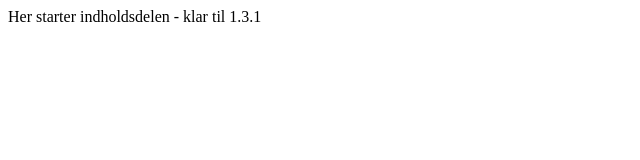
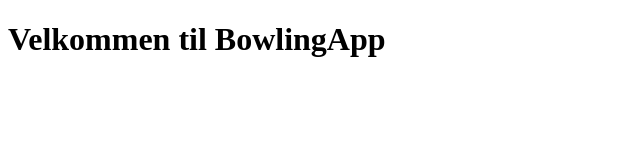
Before and after one commit to tobi1751/html-learning-phase-1, a plain HTML site: page html-learning-phase-1/indhold.html in a window 1280 px wide. Shown: the whole page, without its empty margins (0-640 px from the left). Drawn offline with Linux system fonts and the light colour scheme.

Commit message:
Tilføjet <body> med første synlige element

```diff
--- a/html-learning-phase-1/indhold.html
+++ b/html-learning-phase-1/indhold.html
@@ -2,18 +2,9 @@
 <html lang="da">
   <head>
     <meta charset="UTF-8">
-    <meta name="viewport" content="width=device-width, initial-scale=1.0">
-    <meta name="description" content="Social bowling-app med tracking og klubprofiler.">
-    <meta name="author" content="Anders Dev">
-    <meta name="keywords" content="bowling, score, klub, app, social">
-    <meta name="theme-color" content="#0044cc">
-    <title>Bowling Social – Forside</title>
-    <link rel="icon" href="/favicon.ico" type="image/x-icon">
+    <title>BowlingApp</title>
   </head>
   <body>
-    <div id="root"></div>
-    <main>
-        Her starter indholdsdelen - klar til 1.3.1
-    </main>
+    <h1>Velkommen til BowlingApp</h1>
   </body>
 </html>
```
